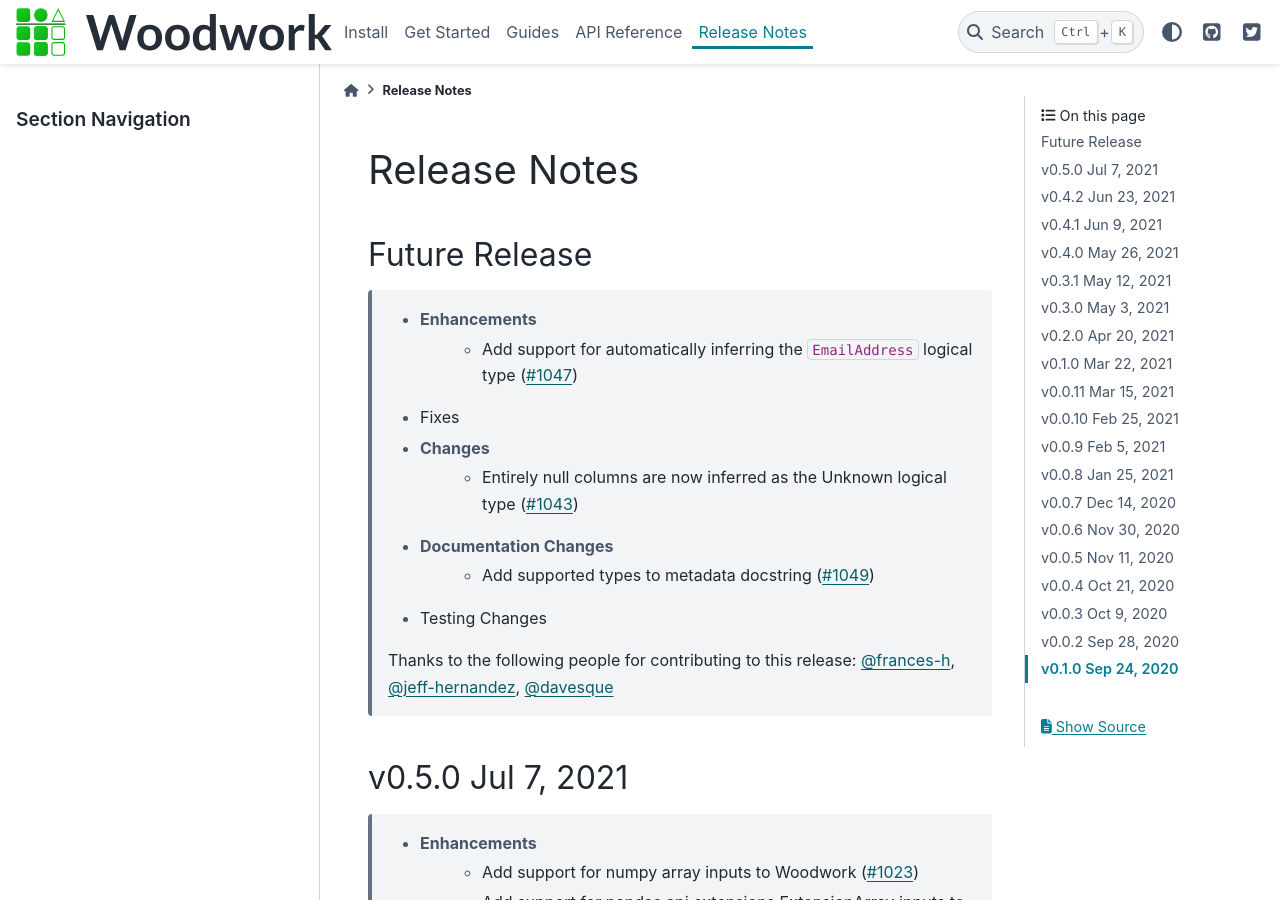
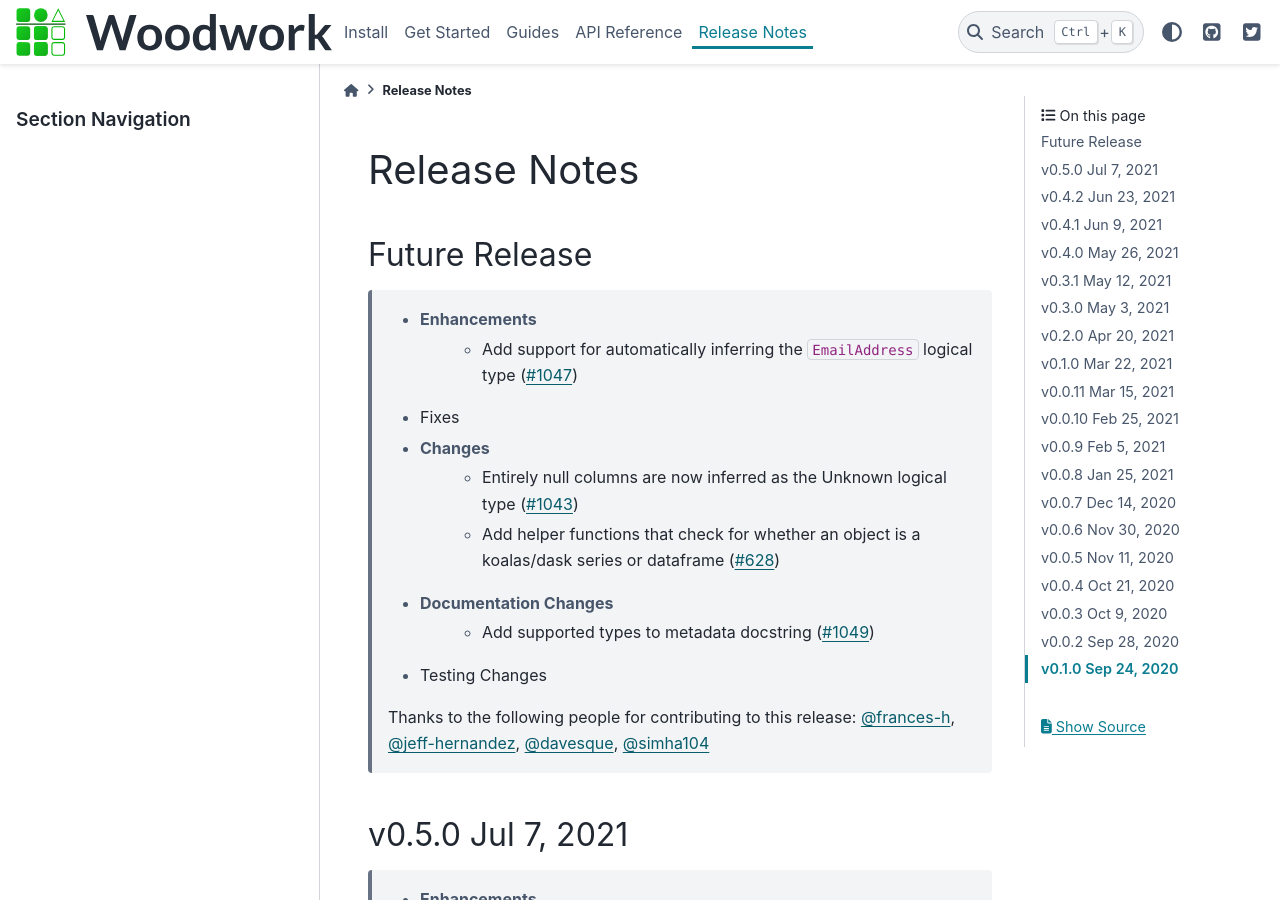
Before and after one commit to alteryx/woodwork, a Sphinx documentation site: the page built from docs/source/release_notes.rst, in a window 1280 px wide and 900 px high. Built offline with Sphinx 7.4.7 and the PyData theme 0.15.4, drawn with Linux system fonts in a browser that asks for light colours; comment, search, counter and statistics services are not loaded.

Commit message:
Updated release notes

```diff
--- a/docs/source/release_notes.rst
+++ b/docs/source/release_notes.rst
@@ -10,12 +10,13 @@
     * Fixes
     * Changes
         * Entirely null columns are now inferred as the Unknown logical type (:pr:`1043`)
+        * Add helper functions that check for whether an object is a koalas/dask series or dataframe (:pr:`628`)
     * Documentation Changes
         * Add supported types to metadata docstring (:pr:`1049`)
     * Testing Changes
 
     Thanks to the following people for contributing to this release:
-    :user:`frances-h`, :user:`jeff-hernandez`, :user:`davesque`
+    :user:`frances-h`, :user:`jeff-hernandez`, :user:`davesque`, :user:`simha104`
 
 v0.5.0 Jul 7, 2021
 ==================
```
